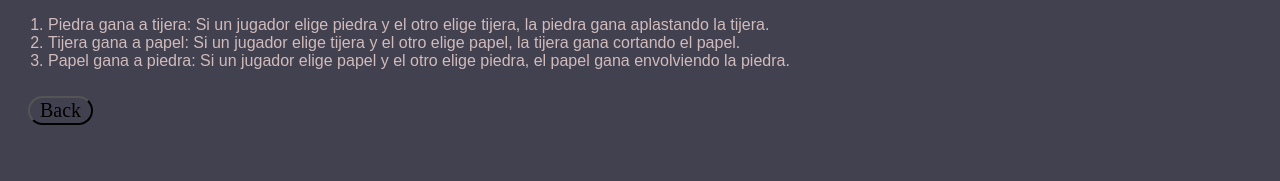
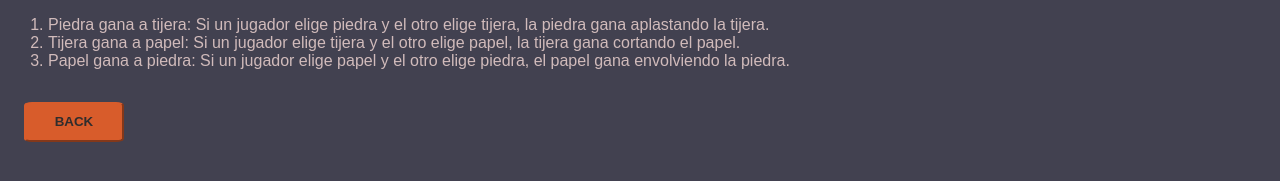
Before and after one commit to fernandagiannini/RockPaperScissors, a plain HTML site: page pages/rules.html in a window 1280 px wide. Shown: the part 127-308 px from the top of the page. Drawn offline with Linux system fonts and the light colour scheme.

Commit message:
modificado

```diff
--- a/styles/rules.css
+++ b/styles/rules.css
@@ -1,22 +1,26 @@
-
-h1{
-    text-align: center ;
+h1 {
+    text-align: center;
     font-family: Arial, Helvetica, sans-serif;
 
 
 }
-body{
+
+body {
     background: rgb(66, 65, 80);
     color: rgb(209, 187, 187);
     font-family: Arial, Helvetica, sans-serif;
 }
-button{
-text-align: center;
-font-family: 'Times New Roman', Times, serif;
-padding: 1px 10px ;
-font-size: 20px ;
-background-color: rgb(66, 65, 80);
-margin: 10px 20px;
-cursor: pointer;
-border-radius: 60px;
+
+button {
+    /*boton Back*/
+    color: rgb(48, 45, 45);
+    width: 100px;
+    height: 40px;
+    margin: 1rem;
+    border-radius: 8%;
+    background-color: rgb(216, 92, 43);
+    border-color: rgb(216, 92, 43);
+    font-weight: bold;
+    text-transform: uppercase;
+    cursor: pointer;
 }
```
Also changed, not shown: styles/styles.css (+7 -2 lines).
